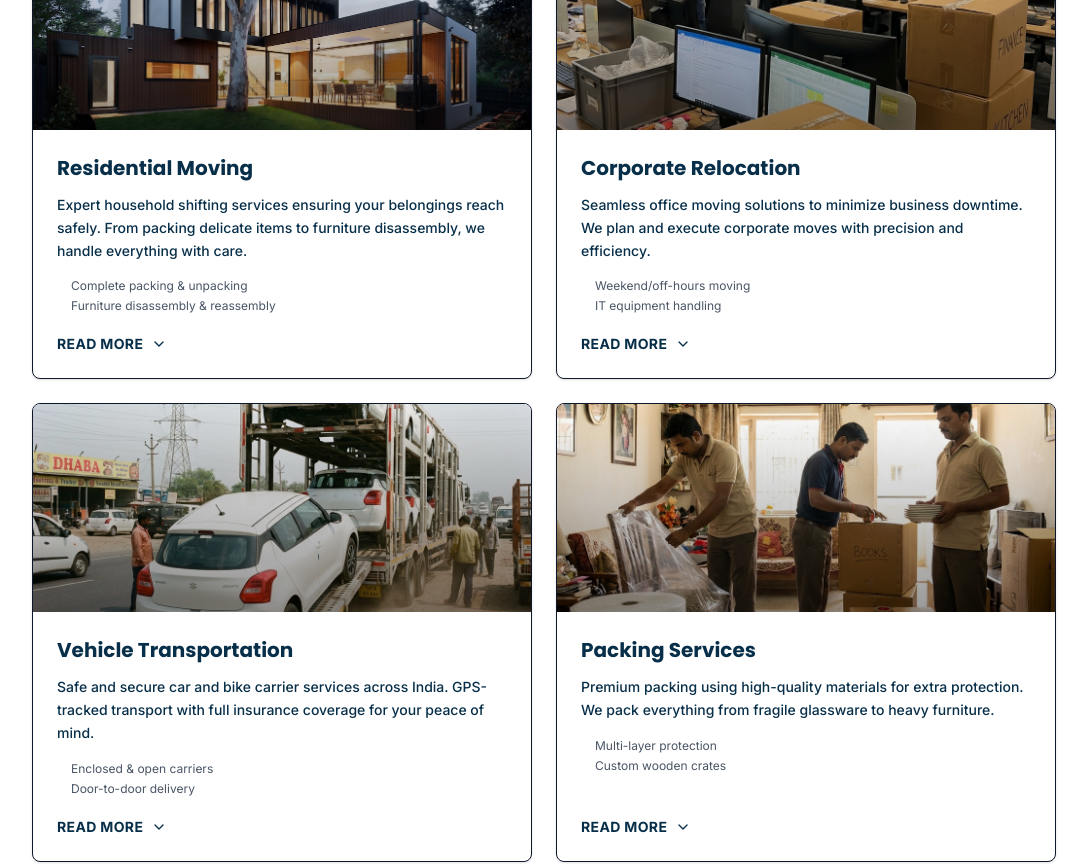
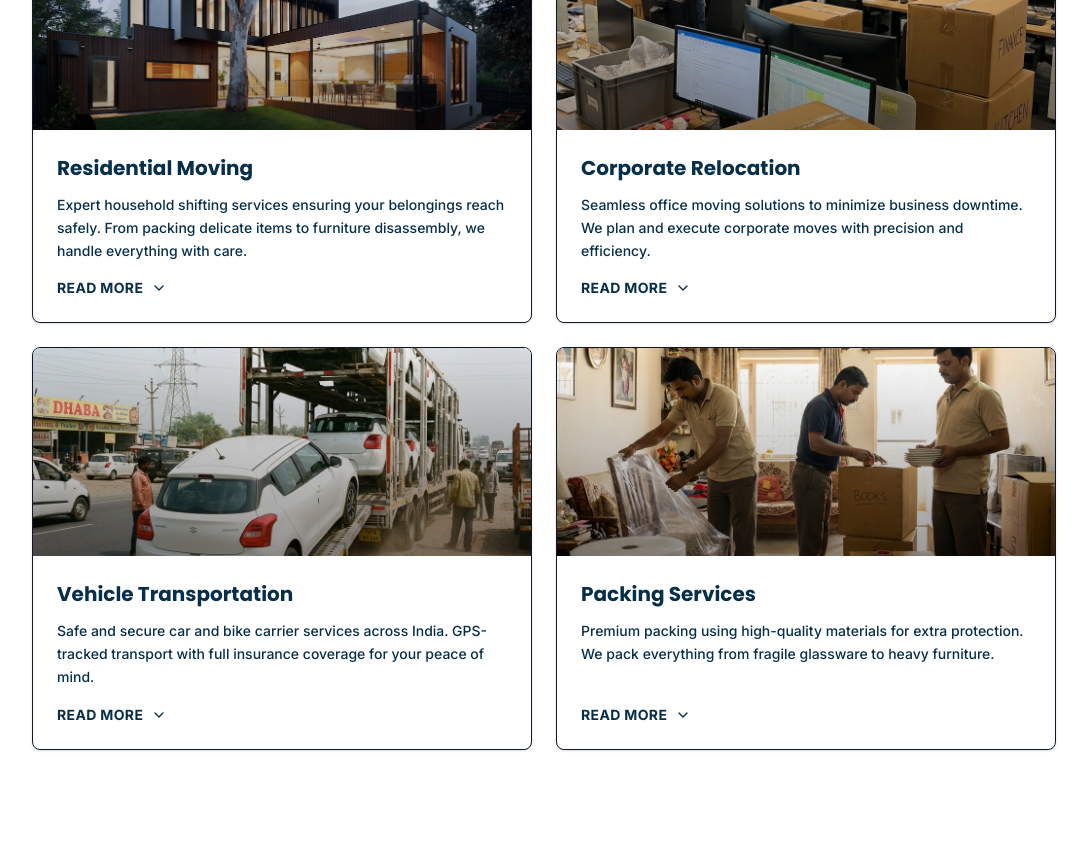
Before and after one commit to Supp140106/MoveSafe, a Next.js app: page / in a window 1280 px wide. Shown: the part 1360-2224 px from the top of the page, without its empty margins (96-1183 px from the left). Built offline with nearby package versions, Linux system fonts and the light colour scheme.

Commit message:
All services read more fix

```diff
--- a/src/components/Services.js
+++ b/src/components/Services.js
@@ -113,18 +113,6 @@ export default function Services() {
                                         </div>
                                     </div>
 
-                                    {/* Features preview - only show when collapsed */}
-                                    {!isExpanded && (
-                                        <ul className="mb-5 space-y-1">
-                                            {service.features.slice(0, 2).map((feature, i) => (
-                                                <li key={i} className="text-xs text-gray-600 flex items-center">
-                                                    <span className="w-1.5 h-1.5 bg-primary-600 rounded-full mr-2"></span>
-                                                    {feature}
-                                                </li>
-                                            ))}
-                                        </ul>
-                                    )}
-
                                     <button
                                         onClick={() => toggleCard(index)}
                                         className="inline-flex items-center text-[#082f49] font-bold text-sm uppercase tracking-wide hover:text-primary-600 transition-colors mt-auto cursor-pointer"
```
